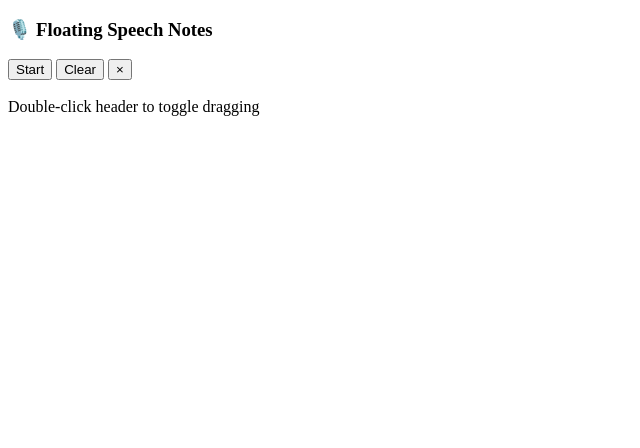
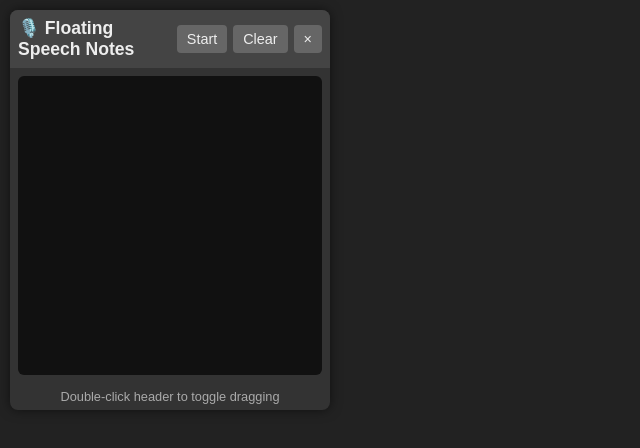
Before and after one commit to Nagadivya9515/SpeechtoText, a plain HTML site: page index.html in a window 1280 px wide. Shown: the whole page, without its empty margins (0-640 px from the left). Drawn offline with Linux system fonts and the light colour scheme.

Commit message:
Update index.html

```diff
--- a/index.html
+++ b/index.html
@@ -1,12 +1,88 @@
 <!DOCTYPE html>
 <html lang="en">
 <head>
-  <meta charset="UTF-8" />
-  <meta name="viewport" content="width=device-width, initial-scale=1" />
-  <title>Floating Speech Notes</title>
-  <style>
-    /* [Your same CSS here - no changes needed] */
-  </style>
+<meta charset="UTF-8" />
+<meta name="viewport" content="width=device-width, initial-scale=1" />
+<title>Floating Speech Notes</title>
+<style>
+  body {
+    font-family: Arial, sans-serif;
+    margin: 0; padding: 10px;
+    background: #222;
+    color: #eee;
+    user-select: none;
+    overflow: hidden;
+  }
+
+  #container {
+    width: 320px;
+    height: 400px;
+    background: #333;
+    border-radius: 8px;
+    box-shadow: 0 0 12px #0008;
+    display: flex;
+    flex-direction: column;
+    position: relative;
+  }
+
+  #header {
+    background: #444;
+    padding: 8px;
+    cursor: move;
+    border-radius: 8px 8px 0 0;
+    display: flex;
+    justify-content: space-between;
+    align-items: center;
+  }
+
+  #header h3 {
+    margin: 0;
+    font-size: 1.1rem;
+    user-select: none;
+  }
+
+  #buttons {
+    display: flex;
+    gap: 6px;
+  }
+
+  button {
+    background: #666;
+    border: none;
+    color: #eee;
+    padding: 6px 10px;
+    border-radius: 4px;
+    cursor: pointer;
+    font-size: 0.9rem;
+    user-select: none;
+    transition: background 0.2s ease;
+  }
+
+  button:hover {
+    background: #888;
+  }
+
+  #notes {
+    flex: 1;
+    padding: 12px;
+    margin: 8px;
+    background: #111;
+    border-radius: 6px;
+    color: #eee;
+    font-size: 1rem;
+    overflow-y: auto;
+    white-space: pre-wrap;
+    outline: none;
+  }
+
+  #footer {
+    padding: 6px 8px;
+    font-size: 0.8rem;
+    color: #aaa;
+    text-align: center;
+    user-select: none;
+  }
+</style>
 </head>
 <body>
 
@@ -24,6 +100,7 @@
 </div>
 
 <script>
+  // Draggable logic
   const container = document.getElementById('container');
   const header = document.getElementById('header');
   let isDragging = false, offsetX, offsetY;
@@ -48,6 +125,7 @@
     }
   });
 
+  // Speech Recognition
   const SpeechRecognition = window.SpeechRecognition || window.webkitSpeechRecognition;
 
   if (!SpeechRecognition) {
@@ -64,50 +142,41 @@
     const notes = document.getElementById('notes');
 
     let isListening = false;
-
-    // Load saved notes
-    notes.textContent = localStorage.getItem('floatingSpeechNotes') || '';
+    let finalText = localStorage.getItem('floatingSpeechNotes') || '';
+    notes.innerText = finalText;
 
     notes.addEventListener('input', () => {
-      localStorage.setItem('floatingSpeechNotes', notes.textContent);
+      finalText = notes.innerText;
+      localStorage.setItem('floatingSpeechNotes', finalText);
     });
-
-    let previousFinal = '';
 
     recognition.onresult = (event) => {
       let finalTranscript = '';
-      let interimTranscript = '';
 
       for (let i = event.resultIndex; i < event.results.length; i++) {
-        const transcript = event.results[i][0].transcript.trim();
         if (event.results[i].isFinal) {
-          // Avoid repeating the same final transcript
-          if (transcript !== previousFinal) {
-            finalTranscript += transcript + ' ';
-            previousFinal = transcript;
-          }
-        } else {
-          interimTranscript += transcript + ' ';
+          finalTranscript += event.results[i][0].transcript + ' ';
         }
       }
 
-      if (finalTranscript) {
-        notes.textContent += finalTranscript;
+      if (finalTranscript.trim() !== '') {
+        finalText += finalTranscript;
+        notes.innerText = finalText;
+        localStorage.setItem('floatingSpeechNotes', finalText);
         notes.scrollTop = notes.scrollHeight;
-        localStorage.setItem('floatingSpeechNotes', notes.textContent);
       }
     };
 
     recognition.onerror = (e) => {
       console.error('Speech recognition error:', e.error);
-      if (['not-allowed', 'permission-denied'].includes(e.error)) {
-        alert('Microphone permission denied.');
+      if (e.error === 'not-allowed' || e.error === 'permission-denied') {
+        alert('Permission denied for microphone.');
         if (isListening) toggleListening();
       }
     };
 
     recognition.onend = () => {
-      if (isListening) recognition.start(); // resume only if active
+      if (isListening) recognition.start(); // Auto-restart
     };
 
     function toggleListening() {
@@ -126,9 +195,9 @@
 
     clearBtn.addEventListener('click', () => {
       if (confirm('Clear all notes?')) {
-        notes.textContent = '';
+        finalText = '';
+        notes.innerText = '';
         localStorage.removeItem('floatingSpeechNotes');
-        previousFinal = '';
       }
     });
 
```
